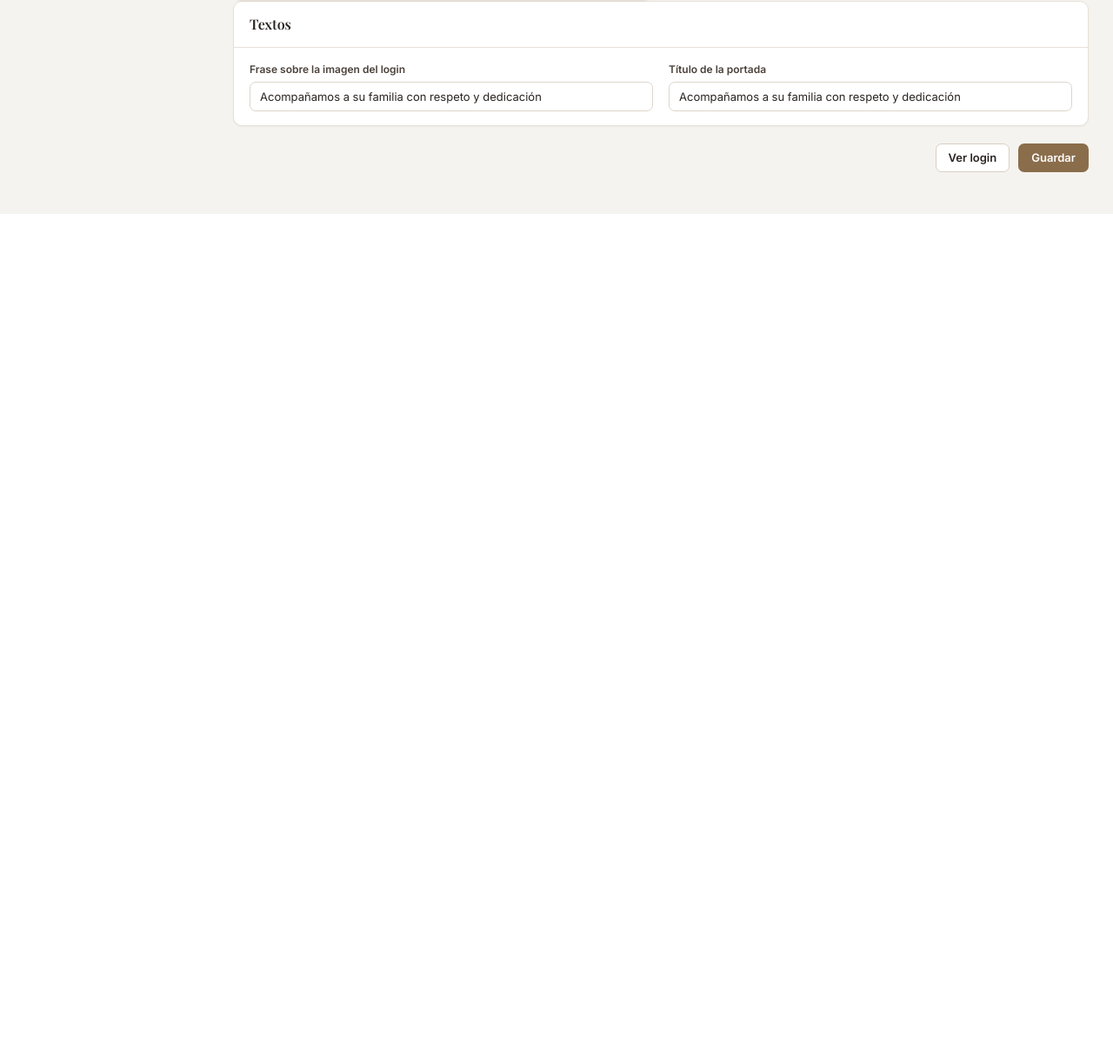
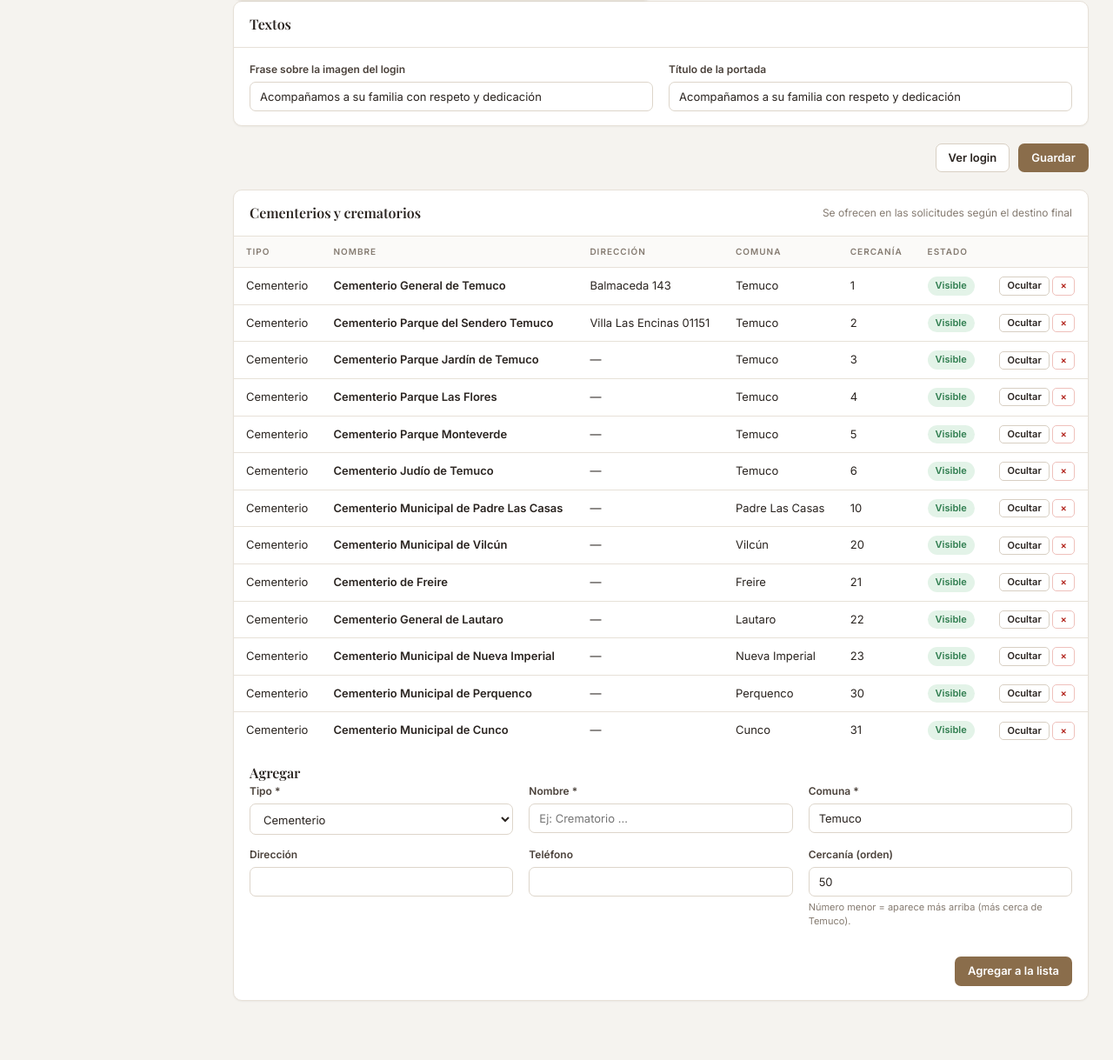
Before and after one commit to BastianGonzalez22/funeraria-cristo-rey, a Laravel app: page /panel/configuracion in a window 1280 px wide. Shown: the part 940-2159 px from the top of the page at 87% size. Before the commit the page ends 1186 px from the top, so only its background shows below. Run offline with Laravel 12, Linux system fonts and the light colour scheme; a user stored in the database is signed in; data comes from the database, SQL or seed files in the repository; data that the repository does not hold is empty; some web fonts are replaced.

Commit message:
Cementerios y crematorios, flota, seguimiento y mejoras

```diff
--- a/app/Http/Controllers/ConfiguracionController.php
+++ b/app/Http/Controllers/ConfiguracionController.php
@@ -3,6 +3,7 @@
 namespace App\Http\Controllers;
 
 use App\Models\Ajuste;
+use App\Models\LugarDestino;
 use App\Services\AuditService;
 use Illuminate\Http\Request;
 use Illuminate\Support\Facades\Storage;
@@ -22,6 +23,7 @@ class ConfiguracionController extends Controller
             'imagenes' => collect(self::IMAGENES)->map(fn ($t, $k) => ['titulo' => $t, 'url' => Ajuste::imagen($k)]),
             'login_texto' => Ajuste::valor('login_texto', config('funeraria.lema')),
             'portada_titulo' => Ajuste::valor('portada_titulo', config('funeraria.lema')),
+            'lugares' => LugarDestino::orderBy('tipo')->orderBy('orden')->orderBy('nombre')->get(),
         ]);
     }
 
@@ -57,4 +59,36 @@ class ConfiguracionController extends Controller
 
         return back()->with('ok', 'Configuración guardada.');
     }
+
+    /** Agrega un cementerio o crematorio a la lista que se ofrece en las solicitudes. */
+    public function guardarLugar(Request $request)
+    {
+        $d = $request->validate([
+            'tipo' => ['required', 'in:cementerio,crematorio'],
+            'nombre' => ['required', 'string', 'max:120'],
+            'direccion' => ['nullable', 'string', 'max:120'],
+            'comuna' => ['required', 'string', 'max:60'],
+            'telefono' => ['nullable', 'string', 'max:30'],
+            'orden' => ['nullable', 'integer', 'min:0', 'max:999'],
+        ], [], ['orden' => 'cercanía']);
+        $lugar = LugarDestino::create($d + ['orden' => $d['orden'] ?? 50, 'activo' => true]);
+        AuditService::registrar('configuracion', "Nuevo lugar de destino: {$lugar->nombre}");
+
+        return back()->with('ok', LugarDestino::TIPOS[$lugar->tipo].' agregado a la lista.');
+    }
+
+    public function alternarLugar(LugarDestino $lugar)
+    {
+        $lugar->update(['activo' => ! $lugar->activo]);
+
+        return back()->with('ok', $lugar->activo ? 'Lugar visible en las solicitudes.' : 'Lugar oculto de las solicitudes.');
+    }
+
+    public function eliminarLugar(LugarDestino $lugar)
+    {
+        AuditService::registrar('configuracion', "Lugar de destino eliminado: {$lugar->nombre}");
+        $lugar->delete();
+
+        return back()->with('ok', 'Lugar eliminado de la lista. Las solicitudes que ya lo usaban no cambian.');
+    }
 }
--- /dev/null
+++ b/app/Models/LugarDestino.php
@@ -0,0 +1,34 @@
+<?php
+
+namespace App\Models;
+
+use Illuminate\Database\Eloquent\Model;
+
+/** Cementerio o crematorio frecuente, para elegirlo de una lista en la solicitud. */
+class LugarDestino extends Model
+{
+    protected $table = 'lugares_destino';
+
+    public const TIPOS = ['cementerio' => 'Cementerio', 'crematorio' => 'Crematorio'];
+
+    /** Qué tipo de lugar corresponde a cada destino final de la solicitud. */
+    public const POR_DESTINO = ['sepultura' => 'cementerio', 'cremacion' => 'crematorio'];
+
+    protected $fillable = ['tipo', 'nombre', 'direccion', 'comuna', 'telefono', 'orden', 'activo'];
+
+    protected function casts(): array
+    {
+        return ['activo' => 'boolean', 'orden' => 'integer'];
+    }
+
+    public function scopeActivos($q)
+    {
+        return $q->where('activo', true)->orderBy('orden')->orderBy('nombre');
+    }
+
+    /** Texto que se guarda en la solicitud (sirve también para el mapa de la ruta). */
+    public function texto(): string
+    {
+        return $this->nombre.($this->direccion ? ', '.$this->direccion : '').', '.$this->comuna;
+    }
+}
--- a/app/Services/SolicitudService.php
+++ b/app/Services/SolicitudService.php
@@ -69,7 +69,10 @@ class SolicitudService
         if ($solapadas->count() >= $this->capacidadSimultanea()) {
             $lista = $solapadas->map(fn ($s) => $s->cliente->nombre_familia.' ('.$s->fecha_hora->format('H:i').')')->implode(', ');
 
-            return 'El horario se solapa con otro servicio ya programado: '.$lista.'. Elija otro horario o coordine apoyo externo.';
+            $v = (int) config('funeraria.ventana_solapamiento_horas', 2);
+
+            return "Hay otro servicio que comienza a menos de {$v} horas ({$lista}) y no queda carroza propia libre. "
+                .'Elija otra hora ese mismo día o marque "Registrar aunque el horario se solape" para coordinar apoyo externo.';
         }
         if ($this->serviciosDelDia($fechaHora, $exceptoId) >= (int) config('funeraria.max_servicios_dia')) {
             return 'Ya existen '.config('funeraria.max_servicios_dia').' servicios ese día (capacidad máxima).';
--- a/resources/views/configuracion/index.blade.php
+++ b/resources/views/configuracion/index.blade.php
@@ -34,4 +34,45 @@
     </div>
     <div class="form-acciones"><a href="{{ route('login') }}" target="_blank" class="btn btn-outline" onclick="return confirm('Se abrirá el login en otra pestaña; como ya tiene sesión, puede redirigirlo al panel.')">Ver login</a><button class="btn btn-primary">Guardar</button></div>
 </form>
+
+<div class="card mt-3" id="lugares">
+    <div class="card-header"><h2>Cementerios y crematorios</h2><span class="meta">Se ofrecen en las solicitudes según el destino final</span></div>
+    <div class="card-body p0 tabla-wrap">
+        <table class="tabla">
+            <thead><tr><th>Tipo</th><th>Nombre</th><th>Dirección</th><th>Comuna</th><th>Cercanía</th><th>Estado</th><th></th></tr></thead>
+            <tbody>
+            @forelse ($lugares as $l)
+                <tr class="{{ $l->activo ? '' : 'muted' }}">
+                    <td>{{ \App\Models\LugarDestino::TIPOS[$l->tipo] }}</td>
+                    <td class="strong">{{ $l->nombre }}</td>
+                    <td>{{ $l->direccion ?: '—' }}</td>
+                    <td>{{ $l->comuna }}</td>
+                    <td>{{ $l->orden }}</td>
+                    <td>@if ($l->activo)<span class="badge b-ok">Visible</span>@else<span class="badge b-neutral">Oculto</span>@endif</td>
+                    <td class="nowrap">
+                        <form method="POST" action="{{ route('configuracion.lugares.alternar', $l) }}" class="inline">@csrf @method('PATCH')<button class="btn btn-outline btn-xs">{{ $l->activo ? 'Ocultar' : 'Mostrar' }}</button></form>
+                        <form method="POST" action="{{ route('configuracion.lugares.eliminar', $l) }}" class="inline" data-confirmar="¿Eliminar {{ $l->nombre }} de la lista?">@csrf @method('DELETE')<button class="btn btn-danger btn-xs">×</button></form>
+                    </td>
+                </tr>
+            @empty
+                <tr><td colspan="7" class="muted">Aún no hay lugares registrados.</td></tr>
+            @endforelse
+            </tbody>
+        </table>
+    </div>
+    <div class="card-body">
+        <h3 class="mt-0">Agregar</h3>
+        <form method="POST" action="{{ route('configuracion.lugares.guardar') }}" class="form-grid cols-3">
+            @csrf
+            <div class="campo"><label>Tipo *</label><select class="input" name="tipo" required>@foreach (\App\Models\LugarDestino::TIPOS as $k => $v)<option value="{{ $k }}">{{ $v }}</option>@endforeach</select></div>
+            <div class="campo"><label>Nombre *</label><input class="input" name="nombre" required maxlength="120" placeholder="Ej: Crematorio …"></div>
+            <div class="campo"><label>Comuna *</label><input class="input" name="comuna" required maxlength="60" value="Temuco"></div>
+            <div class="campo"><label>Dirección</label><input class="input" name="direccion" maxlength="120"></div>
+            <div class="campo"><label>Teléfono</label><input class="input" name="telefono" maxlength="30"></div>
+            <div class="campo"><label>Cercanía (orden)</label><input class="input" type="number" name="orden" min="0" max="999" value="50">
+                <div class="ayuda">Número menor = aparece más arriba (más cerca de Temuco).</div></div>
+            <div class="form-acciones full"><button class="btn btn-primary">Agregar a la lista</button></div>
+        </form>
+    </div>
+</div>
 @endsection
--- a/resources/views/partials/avisos.blade.php
+++ b/resources/views/partials/avisos.blade.php
@@ -1,5 +1,8 @@
 @if (session('ok'))
     <div class="aviso aviso-ok">{{ session('ok') }}</div>
+@endif
+@if (session('aviso'))
+    <div class="aviso aviso-warn">{{ session('aviso') }}</div>
 @endif
 @if (session('error'))
     <div class="aviso aviso-error">{{ session('error') }}</div>
--- a/resources/views/portal/form.blade.php
+++ b/resources/views/portal/form.blade.php
@@ -31,7 +31,7 @@
                         @error('fecha')<div class="error">{{ $message }}</div>@enderror</div>
                     <div class="campo"><label>Hora solicitada *</label>
                         <input class="input" type="time" name="hora" required value="{{ old('hora', $solicitud->fecha_hora?->format('H:i') ?? '11:00') }}">
-                        <div class="ayuda">El sistema valida que el horario esté disponible.</div></div>
+                        <div class="ayuda">Si a esa hora ya hay otro servicio, la funeraria le confirmará el horario.</div></div>
                     <div class="campo"><label>Tipo de servicio *</label>
                         <select class="input" name="tipo_servicio" required>
                             @foreach (config('funeraria.tipos_servicio') as $k => $t)
@@ -62,7 +62,7 @@
                     <div class="campo"><label>Lugar del velatorio</label>
                         <input class="input" name="lugar_velatorio" value="{{ old('lugar_velatorio', $solicitud->lugar_velatorio) }}" placeholder="Domicilio o capilla"></div>
                     <div class="campo"><label>Cementerio o crematorio</label>
-                        <input class="input" name="cementerio_crematorio" value="{{ old('cementerio_crematorio', $solicitud->cementerio_crematorio) }}"></div>
+                        @include('partials.campo-destino', ['solicitud' => $solicitud])</div>
                     <div class="campo"><label>Misa / ceremonia (hora)</label>
                         <input class="input" type="datetime-local" name="misa_hora" value="{{ old('misa_hora', $dt($solicitud->misa_hora)) }}">
                         <div class="ayuda">Dentro de los 3 días del servicio.</div>@error('misa_hora')<div class="error">{{ $message }}</div>@enderror</div>
--- a/resources/views/solicitudes/form.blade.php
+++ b/resources/views/solicitudes/form.blade.php
@@ -123,7 +123,7 @@
                         <div class="campo"><label>Misa / ceremonia (lugar)</label><input class="input" name="misa_lugar" value="{{ old('misa_lugar', $solicitud->misa_lugar) }}"></div>
                         <div class="campo"><label>Misa / ceremonia (hora)</label><input class="input" type="datetime-local" name="misa_hora" value="{{ old('misa_hora', $dt($solicitud->misa_hora)) }}">
                         <div class="ayuda">Dentro de los 3 días del servicio.</div>@error('misa_hora')<div class="error">{{ $message }}</div>@enderror</div>
-                        <div class="campo"><label>Cementerio o crematorio</label><input class="input" name="cementerio_crematorio" value="{{ old('cementerio_crematorio', $solicitud->cementerio_crematorio) }}"></div>
+                        <div class="campo"><label>Cementerio o crematorio</label>@include('partials.campo-destino', ['solicitud' => $solicitud])</div>
                         <div class="campo"><label>Hora de sepultura / cremación</label><input class="input" type="datetime-local" name="sepultura_hora" value="{{ old('sepultura_hora', $dt($solicitud->sepultura_hora)) }}">
                         <div class="ayuda">Dentro de los 3 días del servicio.</div>@error('sepultura_hora')<div class="error">{{ $message }}</div>@enderror</div>
                         <div class="campo"><label>Comuna de destino</label><input class="input" name="comuna_destino" value="{{ old('comuna_destino', $solicitud->comuna_destino) }}" placeholder="Temuco"></div>
--- a/routes/web.php
+++ b/routes/web.php
@@ -254,6 +254,9 @@ Route::middleware(['auth', 'activo'])->group(function () {
         Route::middleware('permiso:configuracion')->group(function () {
             Route::get('/configuracion', [ConfiguracionController::class, 'index'])->name('configuracion.index');
             Route::post('/configuracion', [ConfiguracionController::class, 'guardar'])->name('configuracion.guardar');
+            Route::post('/configuracion/lugares', [ConfiguracionController::class, 'guardarLugar'])->name('configuracion.lugares.guardar');
+            Route::patch('/configuracion/lugares/{lugar}', [ConfiguracionController::class, 'alternarLugar'])->name('configuracion.lugares.alternar');
+            Route::delete('/configuracion/lugares/{lugar}', [ConfiguracionController::class, 'eliminarLugar'])->name('configuracion.lugares.eliminar');
         });
     });
 });
```
Also changed, not shown: app/Http/Controllers/Portal/PortalController.php (+8 -2 lines), resources/views/partials/campo-destino.blade.php (added, +22 -0 lines), database/migrations/2026_11_25_000001_create_lugares_destino_table.php (added), public/js/app.js.
